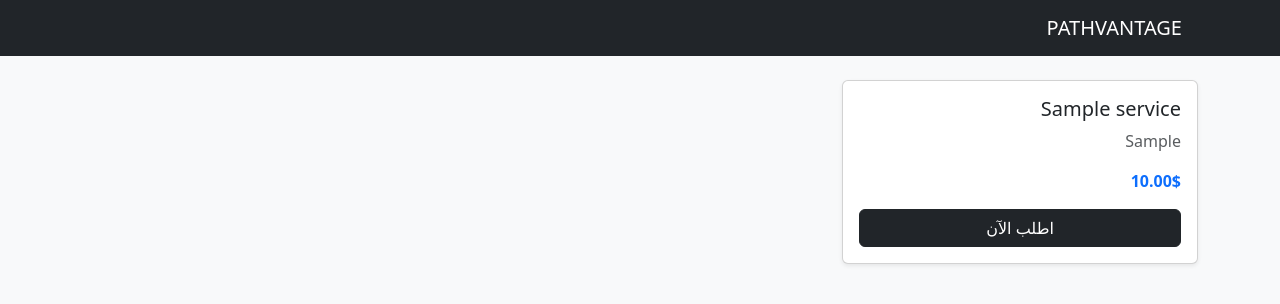
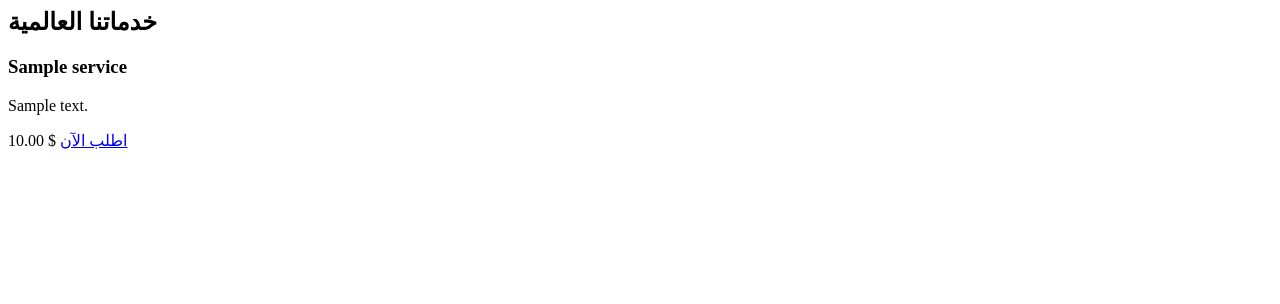
Before and after one commit to GlobalPassAdmin/GlobalPass-Web, a Django app: page / in a window 1280 px wide. Shown: the top 304 px of the page. Run offline with Django 4.2, Linux system fonts and the light colour scheme; tables that the repository leaves empty hold one stand-in row (values such as "Sample post").

Commit message:
Update index.html

```diff
--- a/templates/index.html
+++ b/templates/index.html
@@ -1,28 +1,23 @@
-<!DOCTYPE html>
-<html lang="ar" dir="rtl">
-<head>
-    <link href="https://cdn.jsdelivr.net/npm/bootstrap@5.3.0/dist/css/bootstrap.min.css" rel="stylesheet">
-    <title>PathVantage Global | بوابة الخدمات العالمية</title>
-</head>
-<body class="bg-light">
-    <nav class="navbar navbar-dark bg-dark mb-4">
-        <div class="container"><a class="navbar-brand">PATHVANTAGE</a></div>
-    </nav>
-    <div class="container">
-        <div class="row">
+<section id="services" class="py-16 md:py-24 bg-light">
+    <div class="container mx-auto px-4 lg:px-8">
+        <div class="text-center mb-12">
+            <h2 class="text-dark font-bold text-3xl md:text-4xl mb-4">خدماتنا العالمية</h2>
+        </div>
+
+        <div id="serviceGrid" class="grid grid-cols-1 md:grid-cols-2 lg:grid-cols-3 gap-6 md:gap-8">
             {% for s in services %}
-            <div class="col-md-4 mb-4">
-                <div class="card shadow-sm">
-                    <div class="card-body">
-                        <h5>{{ s.title }}</h5>
-                        <p class="text-muted">{{ s.country }}</p>
-                        <p class="fw-bold text-primary">{{ s.price }}$</p>
-                        <button class="btn btn-dark w-100">اطلب الآن</button>
-                    </div>
+            <div class="bg-white rounded-xl shadow-lg p-6 hover:shadow-xl transition-shadow">
+                <div class="flex items-center gap-3 mb-3">
+                    <i class="fas fa-passport text-[#0056b3] text-xl"></i>
+                    <h3 class="font-bold text-xl text-dark">{{ s.title }}</h3>
+                </div>
+                <p class="text-secondary mb-4">{{ s.description }}</p>
+                <div class="flex justify-between items-center mt-auto">
+                    <span class="font-bold text-[#0056b3]">{{ s.price }} $</span>
+                    <a href="#order" class="bg-[#0056b3] text-white px-4 py-2 rounded-lg font-medium hover:bg-opacity-90">اطلب الآن</a>
                 </div>
             </div>
             {% endfor %}
         </div>
     </div>
-</body>
-</html>
+</section>
```
